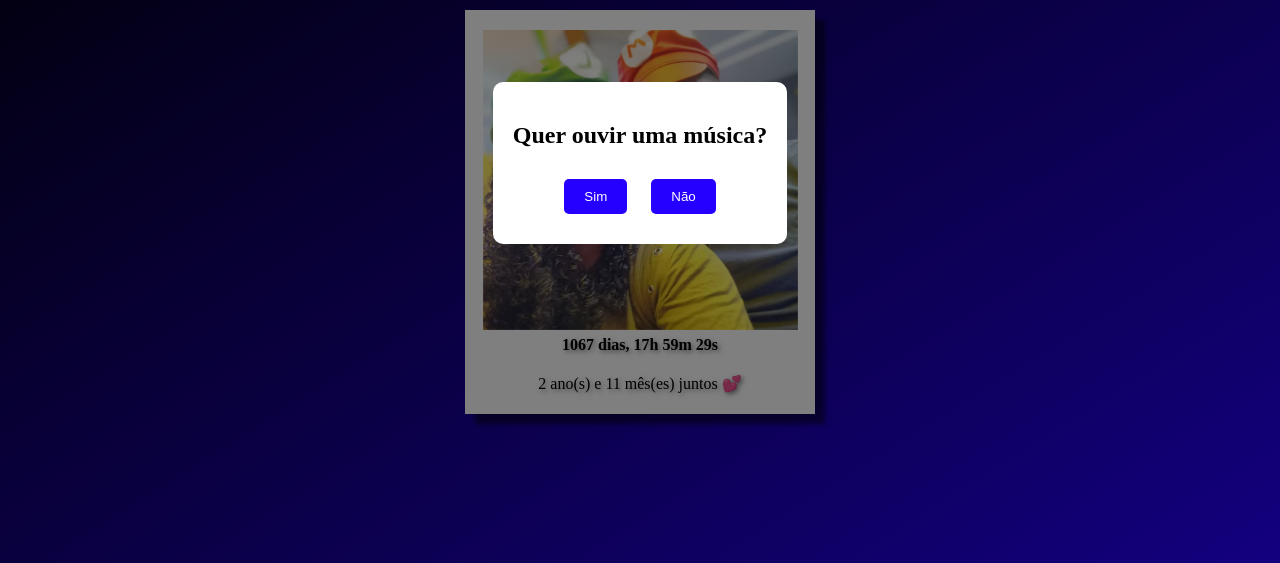
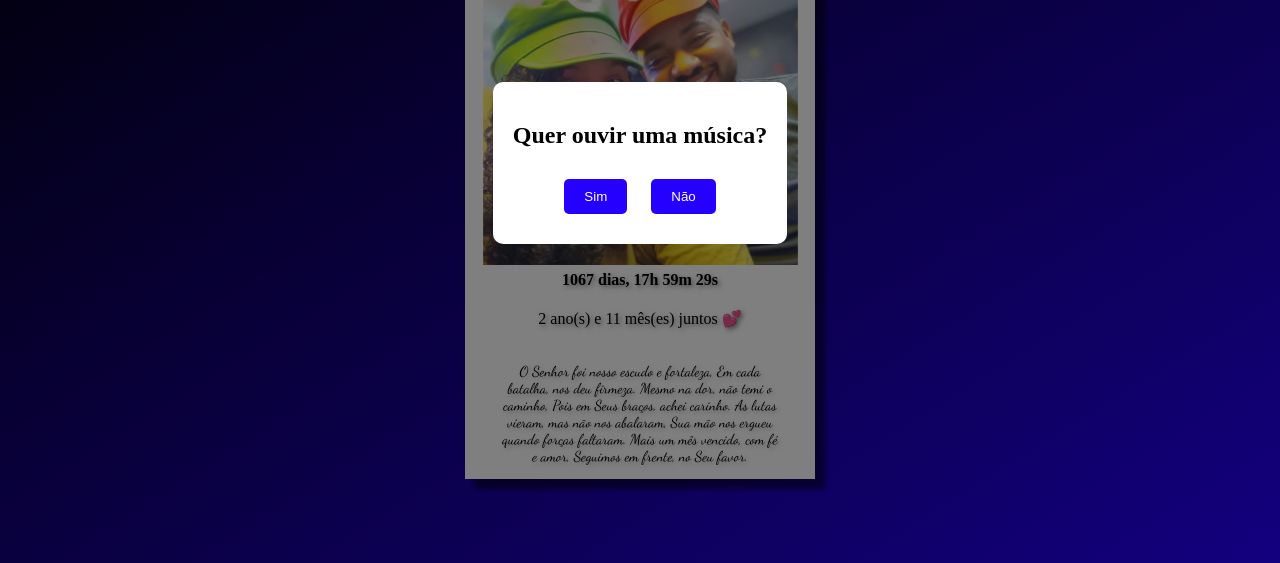
Before and after one commit to carllosmattos/lu, a plain HTML site: page index.html in a window 1280 px wide. Shown: the part 237-800 px from the top of the page. Drawn offline with Linux system fonts and the light colour scheme; a web font is replaced by a local one.

Commit message:
Added poem

```diff
--- a/index.html
+++ b/index.html
@@ -132,6 +132,19 @@
     .modal-button:hover {
       background-color: #1d00cc;
     }
+
+    .poem {
+      font-family: "Dancing Script", cursive;
+      font-size: .9rem;
+      text-align: center;
+      background: rgba(255, 255, 255, 0.1);
+      border-radius: 15px;
+      box-shadow: 2px 2px 10px rgba(255, 255, 255, 0.2);
+      max-width: 80%;
+      margin: 3px auto;
+      color: #000000;
+      text-shadow: 2px 2px 5px rgba(0, 0, 0, 0.3);
+    }
   </style>
 </head>
 
@@ -149,6 +162,18 @@
         <p class="years" id="yearsCounter">Carregando...</p>
       </div>
     </footer>
+
+    <div class="poem">
+      <p>O Senhor foi nosso escudo e fortaleza,
+        Em cada batalha, nos deu firmeza.
+        Mesmo na dor, não temi o caminho,
+        Pois em Seus braços, achei carinho.
+
+        As lutas vieram, mas não nos abalaram,
+        Sua mão nos ergueu quando forças faltaram.
+        Mais um mês vencido, com fé e amor,
+        Seguimos em frente, no Seu favor.</p>
+    </div>
 
     <!-- Modal -->
     <div class="modal" id="musicModal">
```
